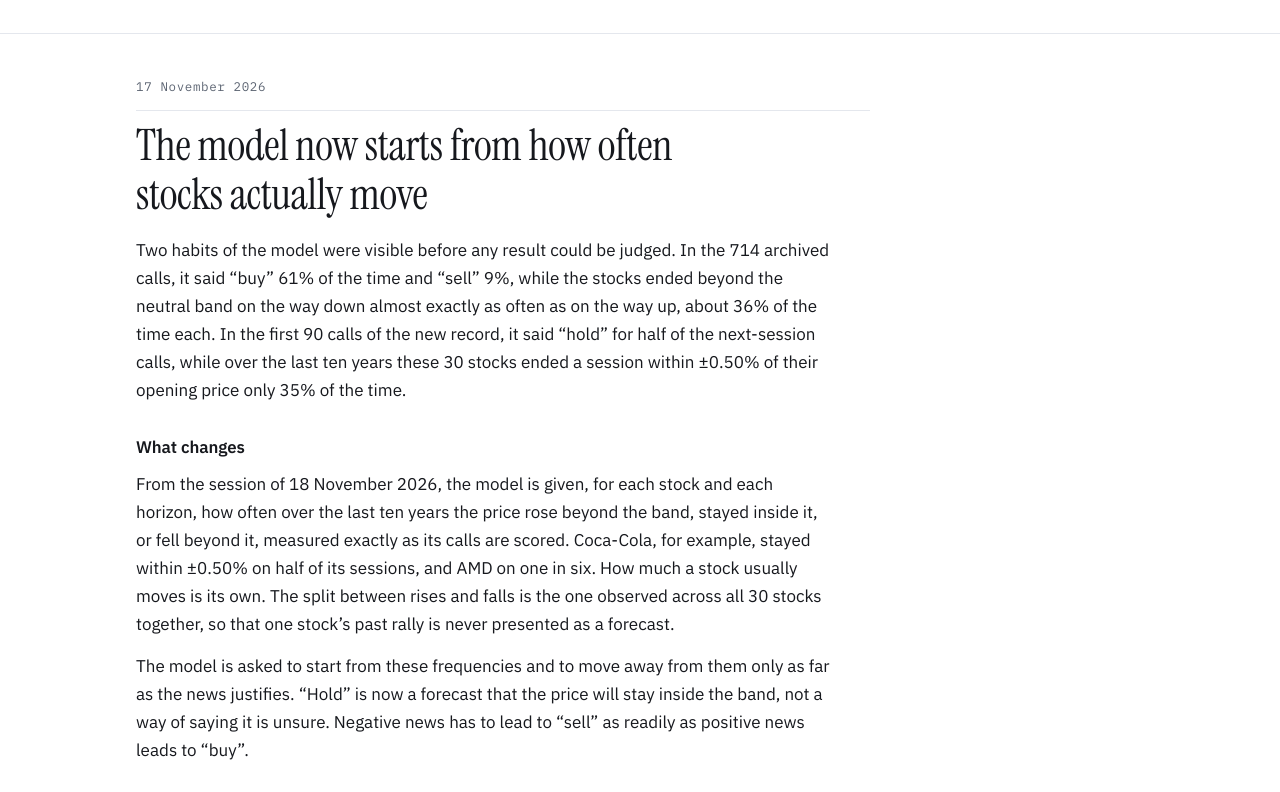
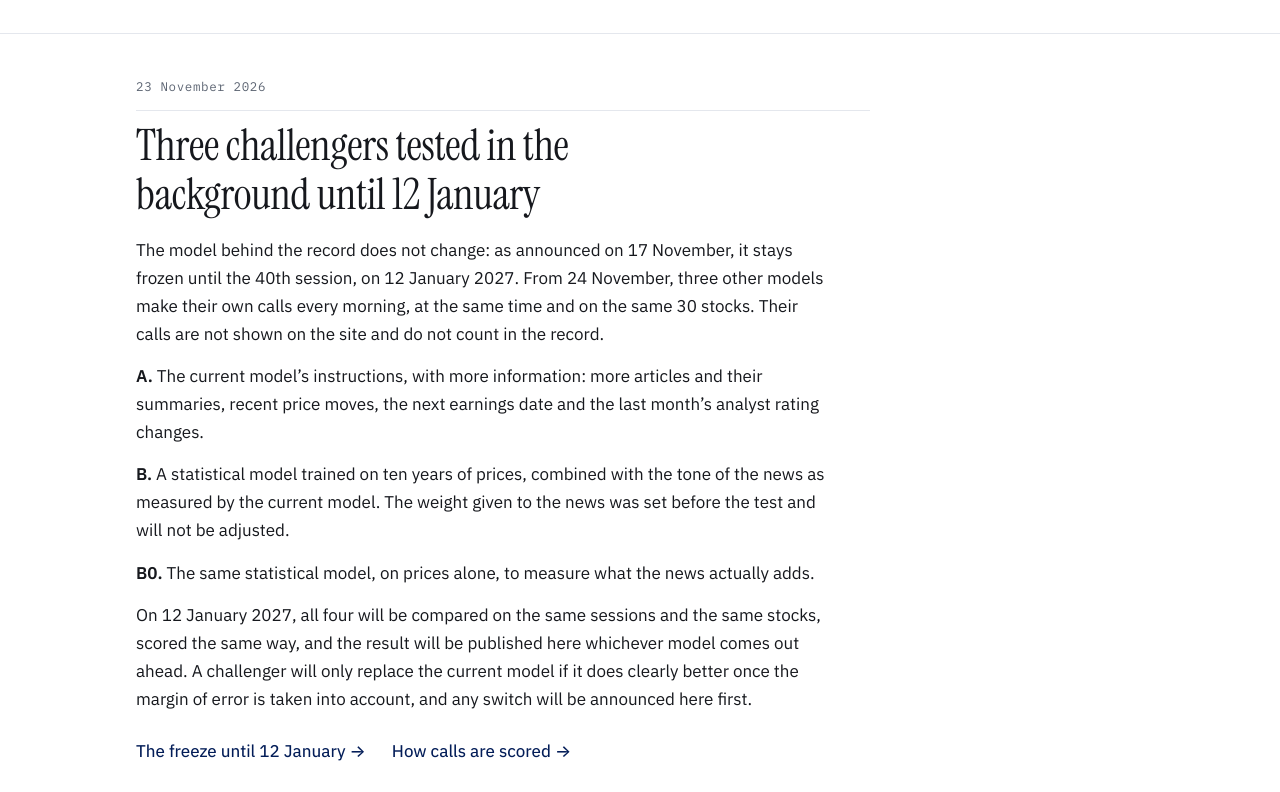
Before and after one commit to carlcosta83-design/brierlabs-site, a plain HTML site: page updates.html in a window 1280 px wide. Shown: the part 380-1172 px from the top of the page. Drawn offline with Linux system fonts and the light colour scheme.

Commit message:
Mises à jour : annonce des trois challengers testés en coulisses (#7)
Le modèle du relevé reste gelé jusqu'au 12 janvier 2027. À partir du
24 novembre, trois challengers (A : Gemini avec plus d'informations ;
B : modèle statistique + ton des nouvelles, poids fixé d'avance ;
B0 : modèle statistique seul) produisent leurs appels chaque matin, hors
du site et hors du relevé. Comparaison publiée le 12 janvier, quel que
soit le gagnant ; changement seulement si nettement mieux, marge d'erreur
comprise, et annoncé ici d'abord.


Claude-Session: https://claude.ai/code/session_01VKrfaLpm5vQ9DAq4KdtvD5

Co-authored-by: Claude <noreply@anthropic.com>

```diff
--- a/updates.html
+++ b/updates.html
@@ -47,6 +47,25 @@
 <section class="section-tight">
   <div class="wrap"><div class="narrow">
 
+    <article class="maj" id="2026-11-23">
+      <div class="record-meta"><span lang="en">23 November 2026</span><span lang="fr">23 novembre 2026</span></div>
+      <h2 lang="en">Three challengers tested in the background until 12 January</h2>
+      <h2 lang="fr">Trois challengers testés en coulisses jusqu’au 12 janvier</h2>
+      <p lang="en">The model behind the record does not change: as announced on 17 November, it stays frozen until the 40th session, on 12 January 2027. From 24 November, three other models make their own calls every morning, at the same time and on the same 30 stocks. Their calls are not shown on the site and do not count in the record.</p>
+      <p lang="fr">Le modèle du relevé ne change pas : comme annoncé le 17 novembre, il reste gelé jusqu’à la 40e séance, le 12 janvier 2027. À partir du 24 novembre, trois autres modèles produisent leurs propres appels chaque matin, à la même heure et sur les mêmes 30 titres. Leurs appels ne sont pas affichés sur le site et ne comptent pas dans le relevé.</p>
+      <p lang="en"><strong>A.</strong> The current model’s instructions, with more information: more articles and their summaries, recent price moves, the next earnings date and the last month’s analyst rating changes.</p>
+      <p lang="fr"><strong>A.</strong> Les consignes du modèle actuel, avec plus d’informations : davantage d’articles et leurs résumés, les mouvements récents du cours, la prochaine date de résultats et les changements de recommandation des analystes du dernier mois.</p>
+      <p lang="en"><strong>B.</strong> A statistical model trained on ten years of prices, combined with the tone of the news as measured by the current model. The weight given to the news was set before the test and will not be adjusted.</p>
+      <p lang="fr"><strong>B.</strong> Un modèle statistique entraîné sur dix ans de cours, combiné au ton des nouvelles mesuré par le modèle actuel. Le poids donné aux nouvelles a été fixé avant le test et ne sera pas ajusté.</p>
+      <p lang="en"><strong>B0.</strong> The same statistical model, on prices alone, to measure what the news actually adds.</p>
+      <p lang="fr"><strong>B0.</strong> Le même modèle statistique, sur les cours seuls, pour mesurer ce que les nouvelles apportent vraiment.</p>
+      <p lang="en">On 12 January 2027, all four will be compared on the same sessions and the same stocks, scored the same way, and the result will be published here whichever model comes out ahead. A challenger will only replace the current model if it does clearly better once the margin of error is taken into account, and any switch will be announced here first.</p>
+      <p lang="fr">Le 12 janvier 2027, les quatre seront comparés sur les mêmes séances et les mêmes titres, notés de la même façon, et le résultat sera publié ici, quel que soit le modèle en tête. Un challenger ne remplacera le modèle actuel que s’il fait nettement mieux, marge d’erreur comprise, et tout changement sera d’abord annoncé ici.</p>
+      <p class="maj-liens">
+        <a href="updates.html#2026-11-17"><span lang="en">The freeze until 12 January →</span><span lang="fr">Le gel jusqu’au 12 janvier →</span></a>
+        <a href="method.html"><span lang="en">How calls are scored →</span><span lang="fr">Comment les appels sont notés →</span></a>
+      </p>
+    </article>
     <article class="maj" id="2026-11-17">
       <div class="record-meta"><span lang="en">17 November 2026</span><span lang="fr">17 novembre 2026</span></div>
       <h2 lang="en">The model now starts from how often stocks actually move</h2>
```
